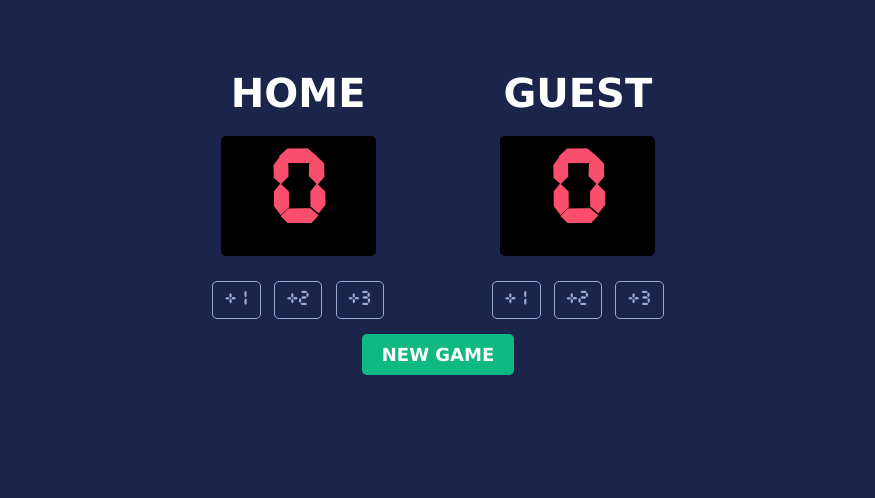
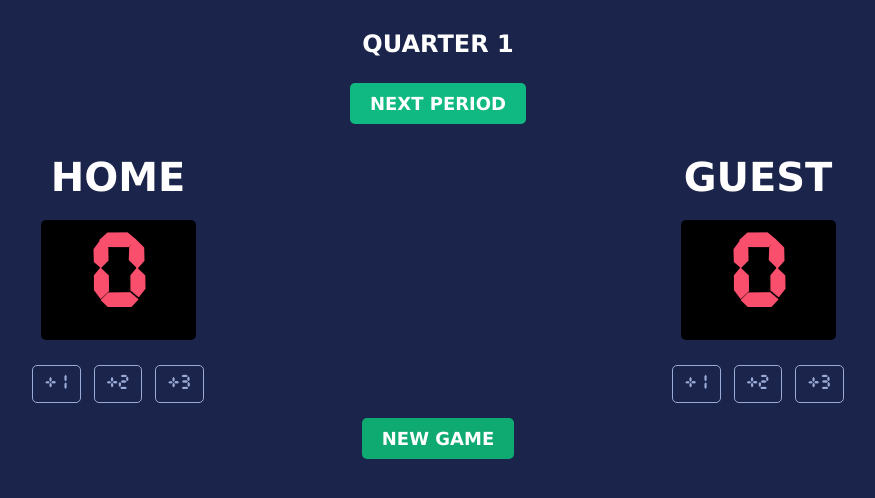
Before and after one commit to kespana/basketball-scoreboard, a website built with Vite: page index.html in a window 1280 px wide. Both pictures are taken after a click on the button "NEW GAME". Shown: the whole page, without its empty margins (202-1077 px from the left). Built offline with nearby package versions, Linux system fonts and the light colour scheme.

Commit message:
Implement game period management and enhance scoreboard functionality
- Added a section to display the current quarter and a button to cycle through periods in the HTML.
- Updated CSS for new layout sections and button styles.
- Enhanced JavaScript to manage game periods, updating the display and resetting on new game.

```diff
--- a/index.css
+++ b/index.css
@@ -6,8 +6,8 @@
     font-display: swap;
   }
 
+  /* 1. Global */
 body {
-    place-items: center;
     height: 100vh;
     margin: 0;
     font-family: Verdana, Geneva, Tahoma, sans-serif;
@@ -15,12 +15,40 @@ body {
     color: white;
 }
 
+/* 2. Typography */
+
 h3 {
-    padding-top: 70px;
+    padding-top: 20px;
     font-size: 40px;
     margin: 0;
     text-align: center;
 }
+
+/* 3. Layout Sections */
+
+.period-display {
+    display: flex;
+    flex-direction: column;
+    align-items: center;
+    gap: 5px;
+    margin: 10px 0;
+}
+
+.container {
+    display: flex;
+    justify-content: space-around;
+}
+
+.controls {
+    margin: 0 50px;
+}
+
+.new-game {
+    margin-top: 15px;
+    text-align: center;
+}
+
+/* 4. Components */
 
 .score {
     background-color: black;
@@ -44,17 +72,10 @@ h3 {
 .team.leader .score {
     outline: 6px solid #FBBF24;
     outline-offset: 6px;
-    border-radius: 8px;
+    border-radius: 5px;
   }
 
-.container {
-    display: flex;
-    justify-content: space-around;
-}
-
-.controls {
-    margin: 0 50px;
-}
+/* 5. Buttons */
 
 button {
     background: transparent;
@@ -68,12 +89,7 @@ button {
     margin: 0 4px;
   }
 
-.new-game {
-    margin-top: 15px;
-    text-align: center;
-}
-
-button#new-game {
+.action-button {
     border: none;
     background-color: #10B981;
     font-family: 'Verdana', sans-serif;
@@ -85,3 +101,7 @@ button#new-game {
     cursor: pointer;
     margin: 0 4px;
 }
+
+.action-button:hover, .action-button:focus {
+    background-color: #0FA972;
+}
--- a/index.html
+++ b/index.html
@@ -7,6 +7,10 @@
     </head>
     <body>
         <main>
+            <section class="period-display">
+                <h2 id="period-display">QUARTER 1</h2>
+                <button class="action-button" id="next-period">NEXT PERIOD</button>
+            </section>
             <div class="container">
                 <section class="team" id="home">
                     <h3>HOME</h3>
@@ -28,7 +32,7 @@
                 </section>
             </div>
             <section class="new-game">
-                <button id="new-game">NEW GAME</button>
+                <button class="action-button" id="new-game">NEW GAME</button>
             </section>
         </main>
         <script type="module" src="index.js"></script>
--- a/index.js
+++ b/index.js
@@ -1,5 +1,6 @@
 let homeScore = 0;
 let guestScore = 0;
+let period = 1;
 
 let homeScoreEl = document.getElementById('home-score');
 let guestScoreEl = document.getElementById('guest-score');
@@ -12,6 +13,8 @@ let guestScore3El = document.getElementById('guest-score-3');
 const newGameEl = document.getElementById('new-game');
 const homeSection = document.getElementById('home');
 const guestSection = document.getElementById('guest');
+const periodDisplay = document.getElementById('period-display')
+const nextPeriodBtn = document.getElementById('next-period')
 
 function highlightLeader() {
     homeSection.classList.remove('leader');
@@ -24,46 +27,53 @@ function highlightLeader() {
     }
 }
 
-function renderScore() {
+nextPeriodBtn.addEventListener('click', function() {
+    period = (period % 4) + 1
+    render()
+})
+
+function render() {
     homeScoreEl.textContent = homeScore;
     guestScoreEl.textContent = guestScore;
+
     highlightLeader();
+
+    periodDisplay.textContent = `QUARTER ${period}`
 }
-
-//renderScore();
 
 homeScore1El.addEventListener('click', function() {
     homeScore += 1;
-    renderScore();
+    render();
 });
 
 homeScore2El.addEventListener('click', function() {
     homeScore += 2;
-    renderScore();
+    render();
 });
 
 homeScore3El.addEventListener('click', function() {
     homeScore += 3;
-    renderScore();
+    render();
 });
 
 guestScore1El.addEventListener('click', function() {
     guestScore += 1;
-    renderScore();
+    render();
 });
 
 guestScore2El.addEventListener('click', function() {
     guestScore += 2;
-    renderScore();
+    render();
 });
 
 guestScore3El.addEventListener('click', function() {
     guestScore += 3;
-    renderScore();
+    render();
 });
 
 newGameEl.addEventListener('click', function() {
     homeScore = 0;
     guestScore = 0;
-    renderScore();
+    period = 1;
+    render();
 });
```
Also changed, not shown: README.md.
